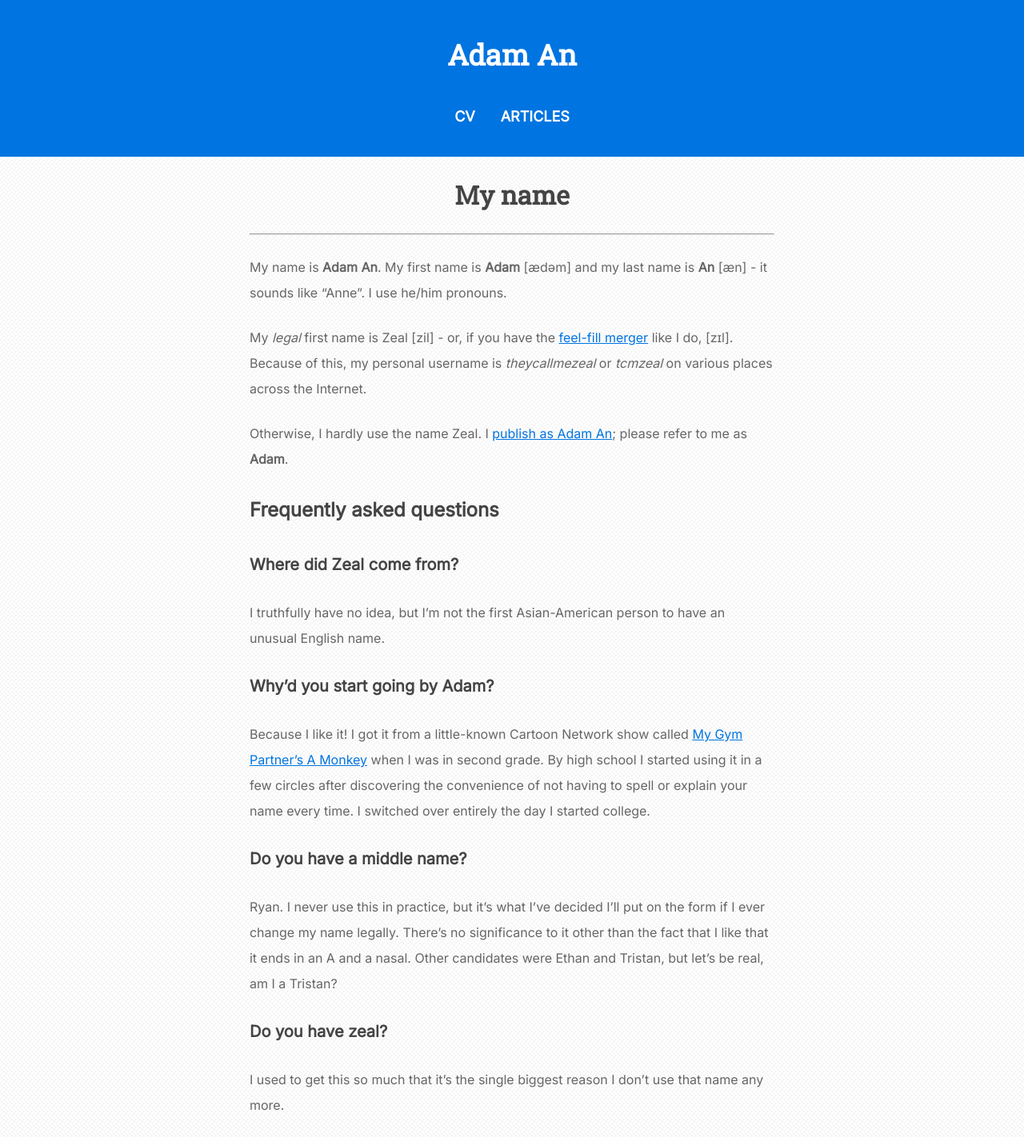
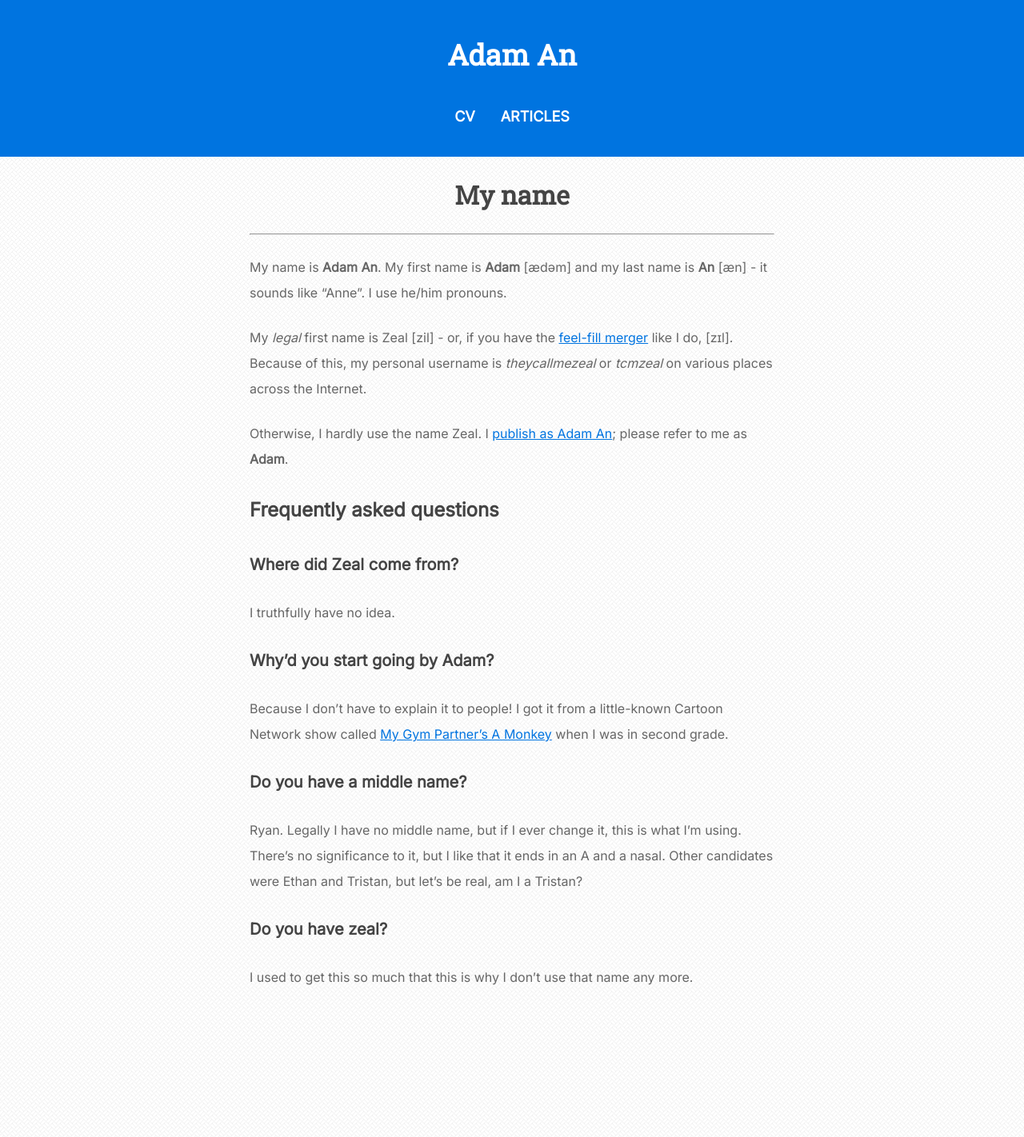
Before and after one commit to theycallmezeal/theycallmezeal.github.io, a Jekyll site: the page built from name.md, in a window 1280 px wide. Shown: the whole page at 80% size. Built offline with Jekyll 4.4.1, drawn with Linux system fonts in a browser that asks for light colours.

Commit message:
Update name.md

```diff
--- a/name.md
+++ b/name.md
@@ -14,16 +14,16 @@ Otherwise, I hardly use the name Zeal. I [publish as Adam An](https://orcid.org/
 
 ## Where did Zeal come from?
 
-I truthfully have no idea, but I'm not the first Asian-American person to have an unusual English name.
+I truthfully have no idea.
 
 ## Why'd you start going by Adam?
 
-Because I like it! I got it from a little-known Cartoon Network show called [My Gym Partner's A Monkey](https://mygympartneramonkey.fandom.com/wiki/Adam_Lyon) when I was in second grade. By high school I started using it in a few circles after discovering the convenience of not having to spell or explain your name every time. I switched over entirely the day I started college.
+Because I don't have to explain it to people! I got it from a little-known Cartoon Network show called [My Gym Partner's A Monkey](https://mygympartneramonkey.fandom.com/wiki/Adam_Lyon) when I was in second grade.
 
 ## Do you have a middle name?
 
-Ryan. I never use this in practice, but it's what I've decided I'll put on the form if I ever change my name legally. There's no significance to it other than the fact that I like that it ends in an A and a nasal. Other candidates were Ethan and Tristan, but let's be real, am I a Tristan?
+Ryan. Legally I have no middle name, but if I ever change it, this is what I'm using. There's no significance to it, but I like that it ends in an A and a nasal. Other candidates were Ethan and Tristan, but let's be real, am I a Tristan?
 
 ## Do you have zeal?
 
-I used to get this so much that it's the single biggest reason I don't use that name any more.
+I used to get this so much that this is why I don't use that name any more.
```
